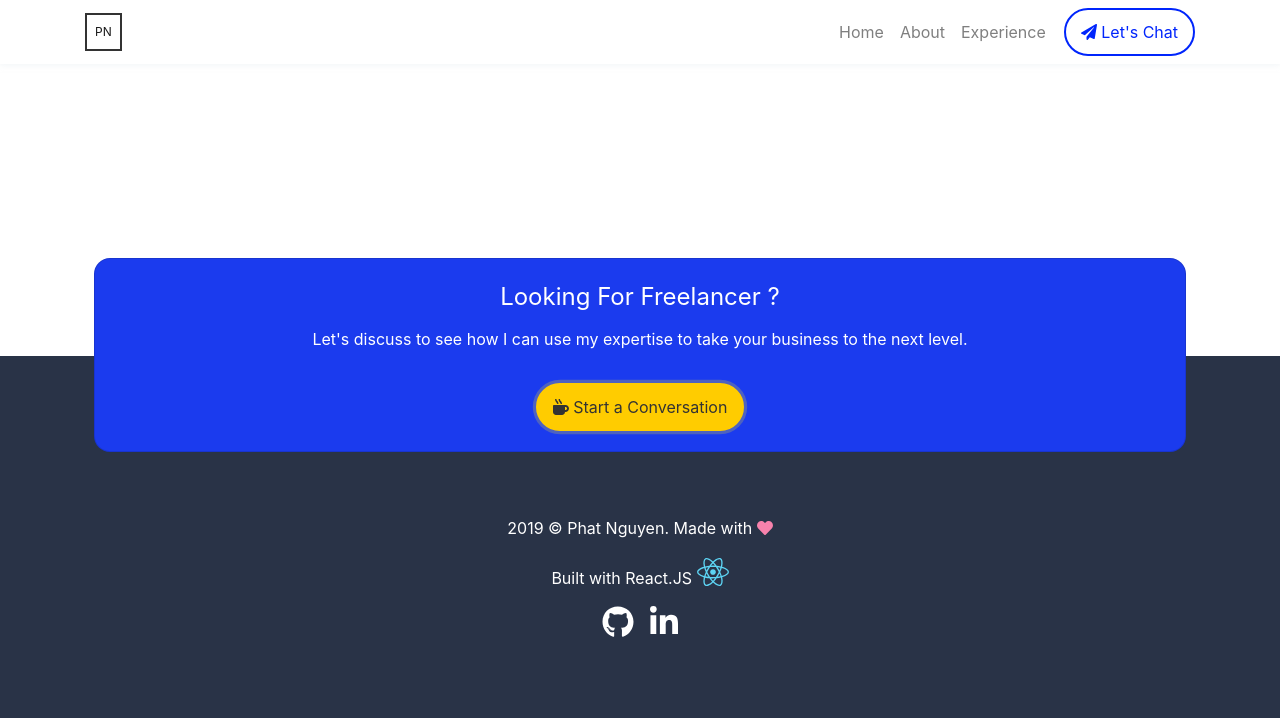
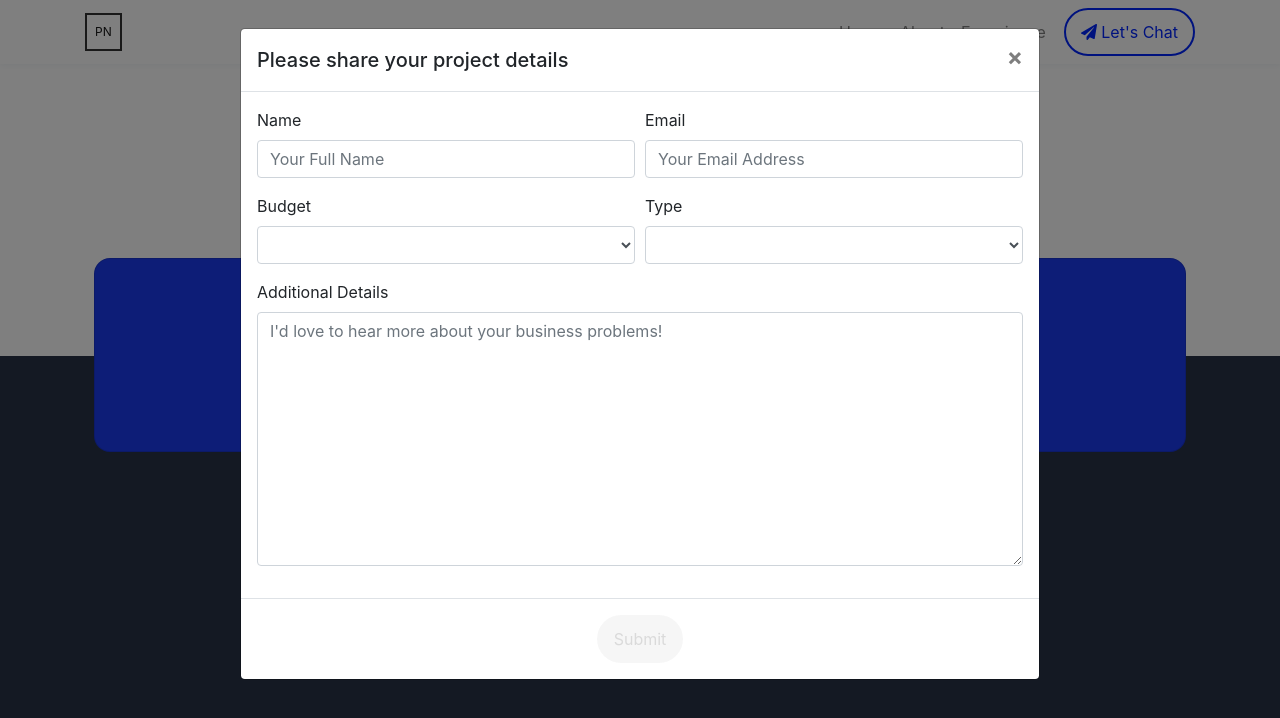
Before and after one commit to pnguyen1901/personal-website, a React (Create React App) app in the folder client/: page / in a window 1280 px wide. Both pictures are taken after a click on the button "Start a Conversation". Shown: the part 1912-2630 px from the top of the page. Built offline with nearby package versions, Linux system fonts and the light colour scheme.

Commit message:
add project form modal for freelancing

```diff
--- a/client/public/index.html
+++ b/client/public/index.html
@@ -2,14 +2,14 @@
 <html lang="en">
   <head>
     <meta charset="utf-8" />
-    <link rel="shortcut icon" href="%PUBLIC_URL%/favicon.ico" />
+    <link rel="shortcut icon" href="%PUBLIC_URL%/pn-logo.png" />
     <meta name="viewport" content="width=device-width, initial-scale=1" />
     <meta name="theme-color" content="#000000" />
     <meta
       name="phat nguyen full stack web developer Freelancer"
       content="phat nguyen full stack web developer Freelancer"
     />
-    <link rel="apple-touch-icon" href="logo192.png" />
+    <link rel="phat-nguyen-full-stack-web-developer" href="pn-logo.png" />
     <!--
       manifest.json provides metadata used when your web app is installed on a
       user's mobile device or desktop. See https://developers.google.com/web/fundamentals/web-app-manifest/
--- a/client/src/components/Ads.js
+++ b/client/src/components/Ads.js
@@ -1,5 +1,6 @@
 import React from 'react';
-import { Container, Row, Col, Button, Card, CardBody, CardTitle, CardText } from 'reactstrap';
+import { Container, Row, Col, Button, Card, CardBody, CardTitle, CardText,
+        Modal, ModalBody, ModalFooter, ModalHeader, Form, FormGroup, Label, Input } from 'reactstrap';
 import styled from 'styled-components';
 import { FontAwesomeIcon } from '@fortawesome/react-fontawesome';
 
@@ -60,7 +61,67 @@ const StyledButton = styled(Button)`
     }
 `;
 
+const SubmitButton = styled(Button)`
+    border-radius: 25px;
+    padding: 10px 15px;
+    border-width: 2px;
+    -webkit-transition: 0.5s;
+    transition: 0.5;
+`;
+
 class Ads extends React.Component {
+    constructor(props){
+        super(props);
+
+        this.modaltoggle = this.modaltoggle.bind(this);
+        this.sendEmail = this.sendEmail.bind(this);
+        this.handleChange = this.handleChange.bind(this);
+
+        this.state = {
+            isOpen: false,
+            modal: false,
+            email: {
+                sender: '',
+                senderEmail: '',
+                budget: '<$500',
+                type: 'web',
+                text: ''
+            }
+        };
+    }
+
+    handleChange = (event) => {
+        this.setState({
+            ...this.state,
+            [event.target.name]: event.target.value
+        })
+    };
+
+    sendEmail = () => {
+        fetch(`/send-emailfreelance?sender=${this.state.sender}&senderEmail=${this.state.senderEmail}&budget=${this.state.budget}&type=${this.state.type}&text=${this.state.text}`)
+            .catch(err => console.log(err));
+
+        this.setState({
+            modal: !this.state.modal,
+            sender: '',
+            senderEmail: '',
+            budget: '',
+            type: '',
+            text: ''
+        })
+    }
+
+    modaltoggle = () => {
+        this.setState({
+            modal: !this.state.modal,
+            sender: '',
+            senderEmail: '',
+            budget: '',
+            type: '',
+            text: ''
+        })
+    }
+
     render() {
         return (
             <AdContainer>
@@ -71,12 +132,63 @@ class Ads extends React.Component {
                                 <CardBody>
                                     <AdHeading>Looking For Freelancer ?</AdHeading>
                                     <AdText>Let's discuss to see how I can use my expertise to take your business to the next level.</AdText>
-                                    <StyledButton><FontAwesomeIcon size="1.5x" icon="mug-hot"/> Start a Conversation</StyledButton>{' '}
+                                    <StyledButton onClick={this.modaltoggle}><FontAwesomeIcon  size="1.5x" icon="mug-hot"/> Start a Conversation</StyledButton>{' '}
                                 </CardBody>
                             </AdCard>
                         </div>
                     </Col>
                 </Row>
+                <Modal size="lg" isOpen={this.state.modal} toggle={this.modaltoggle} className={this.props.className}>
+                    <ModalHeader toggle={this.modaltoggle}>Please share your project details</ModalHeader>
+                    <ModalBody>
+                        <Form>
+                            <Row form>
+                                <Col md={6}>
+                                    <FormGroup>
+                                        <Label for="Name">Name</Label>
+                                        <Input value={this.state.sender} onChange={this.handleChange} type="name" name="sender" id="name" placeholder="Your Full Name"/>
+                                    </FormGroup>
+                                </Col>
+                                <Col md={6}>
+                                    <FormGroup>
+                                        <Label for="Email">Email</Label>
+                                        <Input value={this.state.senderEmail} onChange={this.handleChange} type="email" name="senderEmail" id="email" placeholder="Your Email Address" />
+                                    </FormGroup>
+                                </Col>
+                                <Col md={6}>
+                                    <FormGroup>
+                                        <Label for="Budget">Budget</Label>
+                                        <Input value={this.state.budget} type="select" name="budget" id="budget" onChange={this.handleChange}>
+                                            <option></option>
+                                            <option>{"<"}$500</option>
+                                            <option>$500 - $1000</option>
+                                            <option>$1500+</option>
+                                        </Input>
+                                    </FormGroup>
+                                </Col>
+                                <Col md={6}>
+                                    <FormGroup>
+                                        <Label for="type">Type</Label>
+                                        <Input value={this.state.type} type="select" name="type" id="type" onChange={this.handleChange}>
+                                            <option></option>
+                                            <option>web</option>
+                                            <option>mobile</option>
+                                        </Input>
+                                    </FormGroup>
+                                </Col>
+                                <Col sm={12}>
+                                    <FormGroup>
+                                        <Label for="Details">Additional Details</Label>
+                                        <Input value={this.state.text} onChange={this.handleChange} type="textarea" rows="10" name="text" placeholder="I'd love to hear more about your business problems!"/>
+                                    </FormGroup>
+                                </Col>
+                            </Row>
+                        </Form>
+                    </ModalBody>
+                    <ModalFooter className="justify-content-center no-border-top">
+                        <SubmitButton color="#0025FC" onClick={this.sendEmail} id="submit-btn" className="btn-custom" disabled={!(this.state.sender && this.state.senderEmail && this.state.text)}>Submit</SubmitButton>{' '}
+                    </ModalFooter>
+                </Modal>
             </AdContainer>
         )
     }
```
Also changed, not shown: client/public/pn-logo.png (added), 1 other file (tests, documents, lock files or other folders).
